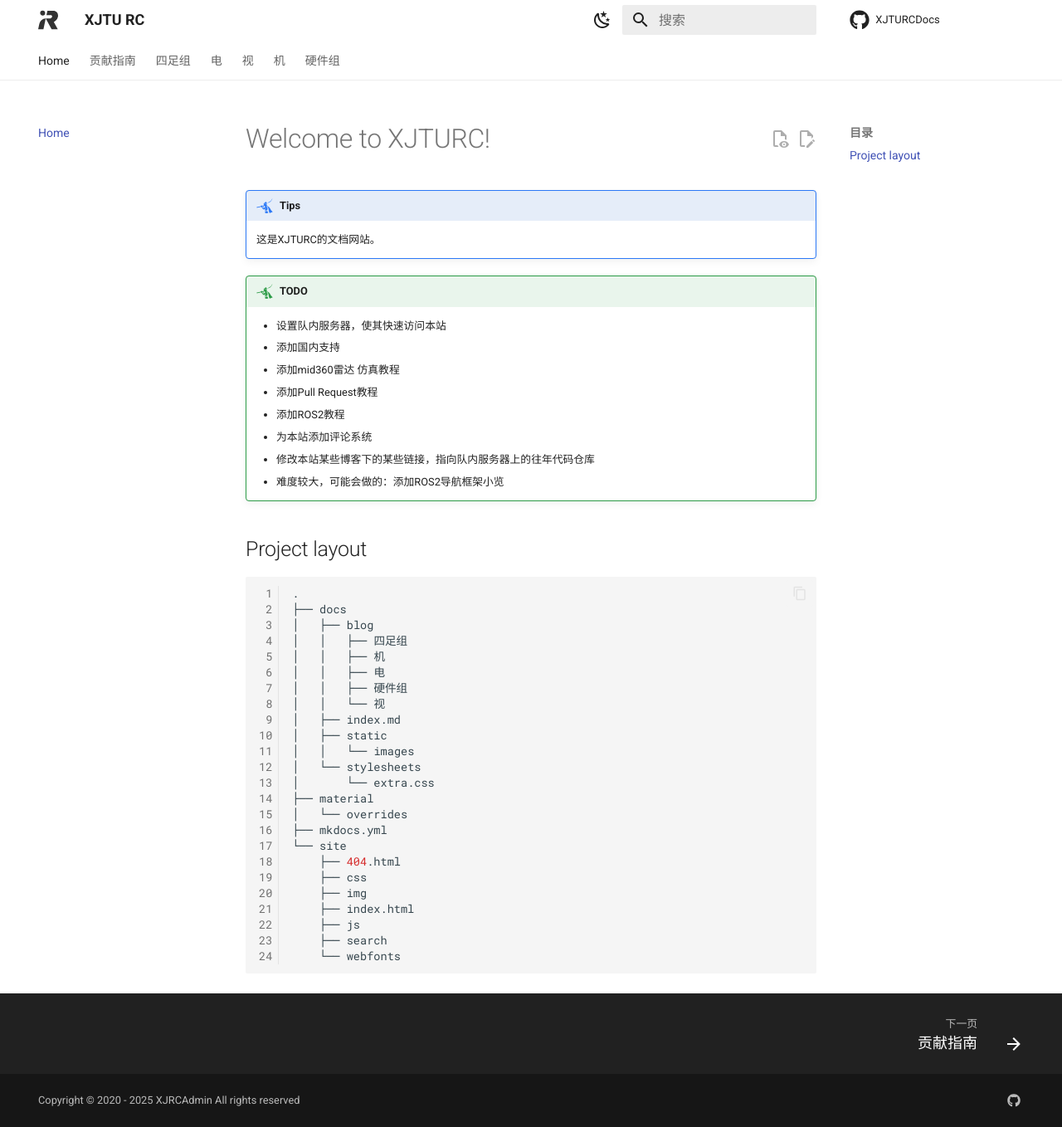
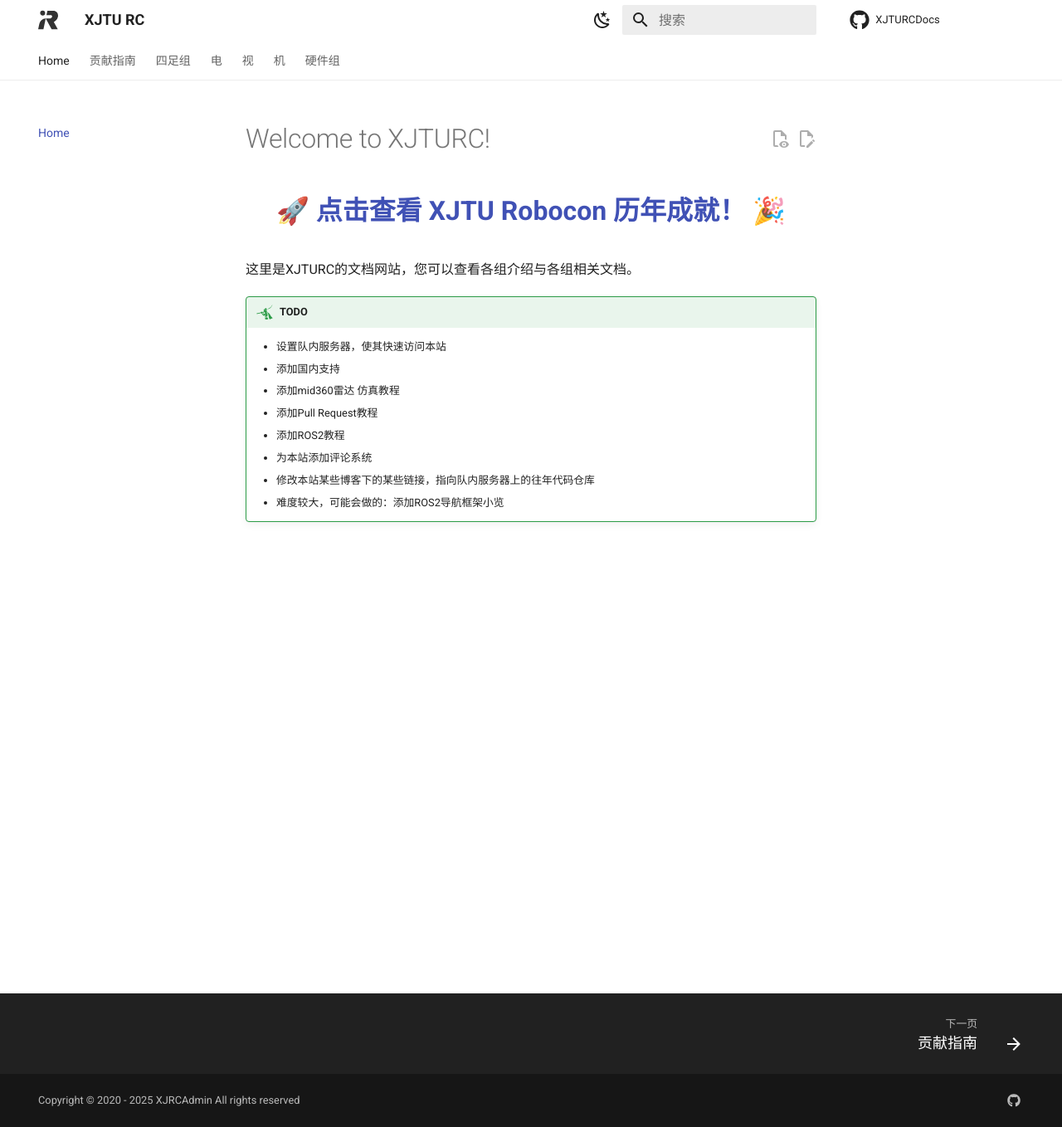
Before and after one commit to XJRCAdmin/XJTURCDocs, an MkDocs documentation site: the page built from docs/index.md, in a window 1280 px wide and 1358 px high. Shown: the whole window at 83% size. Built offline with MkDocs 1.6.1 and Material for MkDocs 9.7.7, drawn with Linux system fonts in a browser that asks for light colours; comment, search, counter and statistics services are not loaded.

Commit message:
docs(xjturc): 更新主页内容并添加成就展示链接

````diff
--- a/docs/index.md
+++ b/docs/index.md
@@ -4,8 +4,15 @@ comments: true
 
 # Welcome to XJTURC!
 
-!!! blue "Tips"
-    这是XJTURC的文档网站。
+<p style="text-align:center; font-size:2em;">
+  <span>🚀</span>
+  <a href="https://xjturc-welcome.streamlit.app/" target="_blank" style="font-weight:bold; text-decoration:none;">
+    点击查看 XJTU Robocon 历年成就！
+  </a>
+  <span>🎉</span>
+</p>
+
+这里是XJTURC的文档网站，您可以查看各组介绍与各组相关文档。
 
 !!! green "TODO"
 
@@ -17,32 +24,3 @@ comments: true
     - 为本站添加评论系统
     - 修改本站某些博客下的某些链接，指向队内服务器上的往年代码仓库
     - 难度较大，可能会做的：添加ROS2导航框架小览
-
-## Project layout
-
-```bash
-.
-├── docs
-│   ├── blog
-│   │   ├── 四足组
-│   │   ├── 机
-│   │   ├── 电
-│   │   ├── 硬件组
-│   │   └── 视
-│   ├── index.md
-│   ├── static
-│   │   └── images
-│   └── stylesheets
-│       └── extra.css
-├── material
-│   └── overrides
-├── mkdocs.yml
-└── site
-    ├── 404.html
-    ├── css
-    ├── img
-    ├── index.html
-    ├── js
-    ├── search
-    └── webfonts
-```
````
